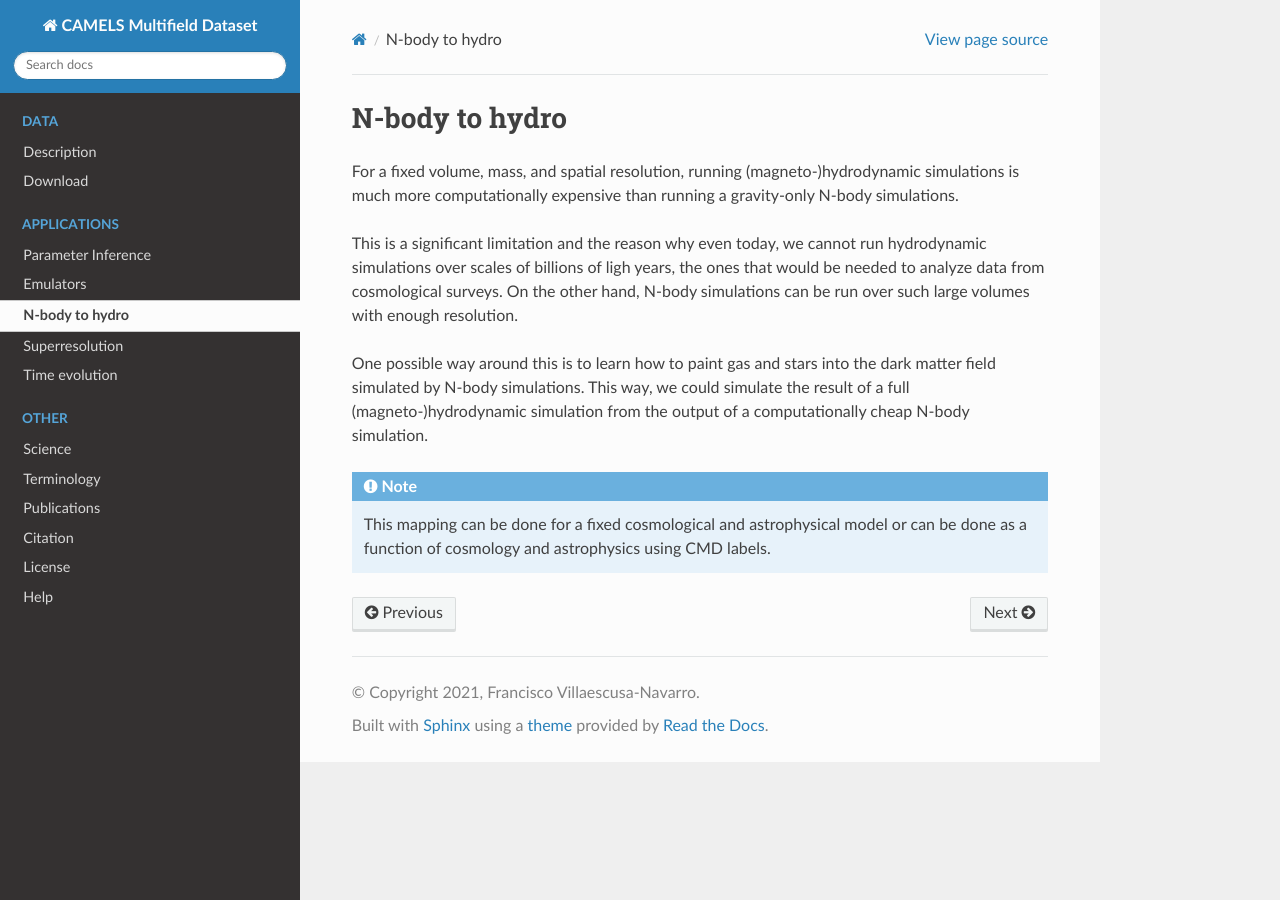
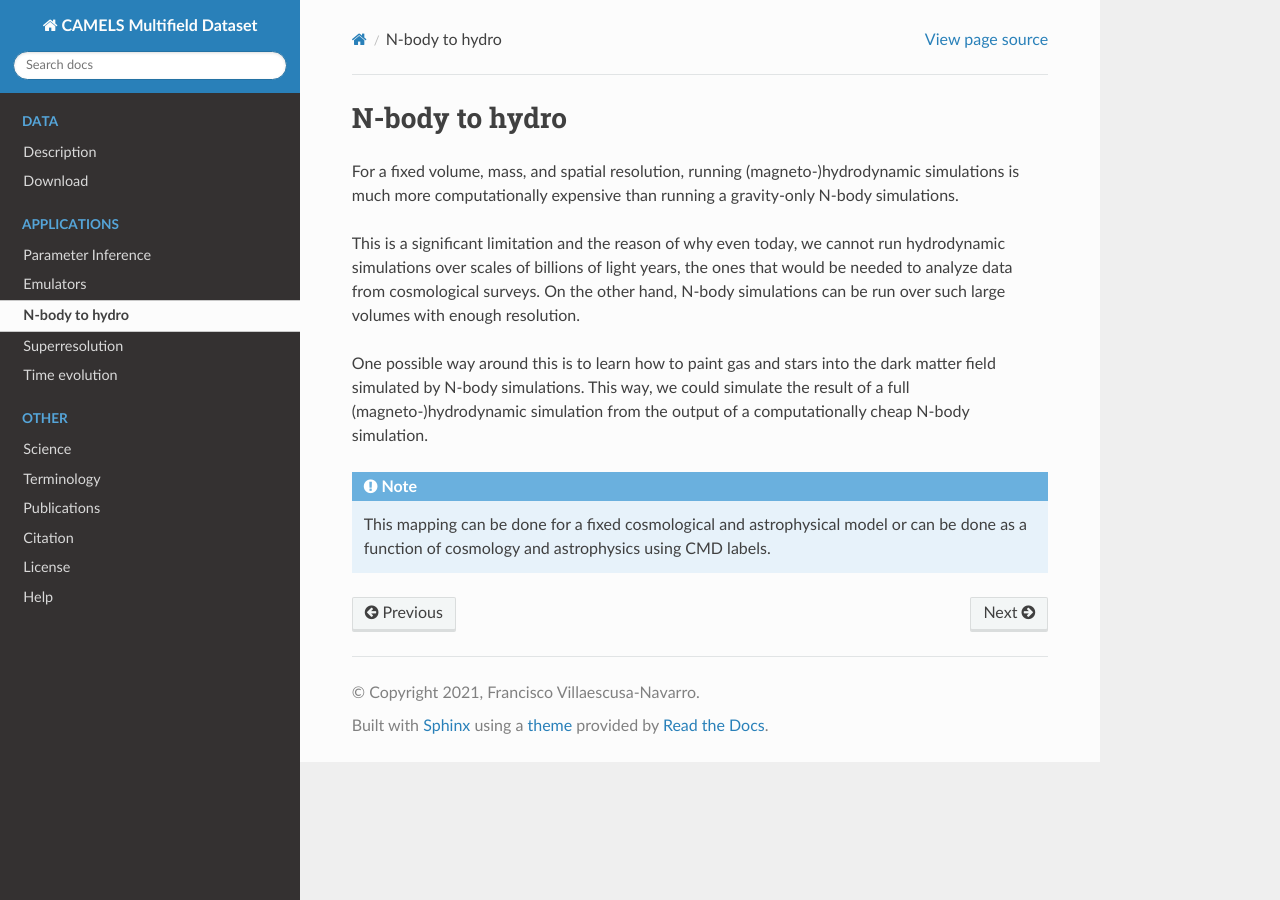
Before and after one commit to franciscovillaescusa/CMD, a Sphinx documentation site: the page built from docs/source/mapping.rst, in a window 1280 px wide. Built offline with Sphinx 7.4.7 and the Read the Docs theme 2.0.0, drawn with Linux system fonts in a browser that asks for light colours.

Commit message:
Update mapping.rst
Fix typos and grammar bugs.

```diff
--- a/docs/source/mapping.rst
+++ b/docs/source/mapping.rst
@@ -5,7 +5,7 @@ N-body to hydro
 
 For a fixed volume, mass, and spatial resolution, running (magneto-)hydrodynamic simulations is much more computationally expensive than running a gravity-only N-body simulations.
 
-This is a significant limitation and the reason why even today, we cannot run hydrodynamic simulations over scales of billions of ligh years, the ones that would be needed to analyze data from cosmological surveys. On the other hand, N-body simulations can be run over such large volumes with enough resolution.
+This is a significant limitation and the reason of why even today, we cannot run hydrodynamic simulations over scales of billions of light years, the ones that would be needed to analyze data from cosmological surveys. On the other hand, N-body simulations can be run over such large volumes with enough resolution.
 
 One possible way around this is to learn how to paint gas and stars into the dark matter field simulated by N-body simulations. This way, we could simulate the result of a full (magneto-)hydrodynamic simulation from the output of a computationally cheap N-body simulation.
 
```
